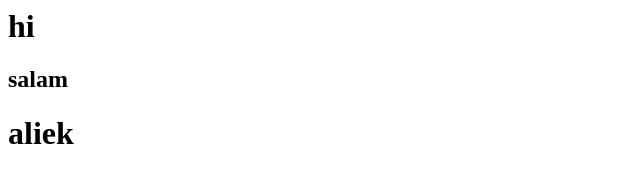
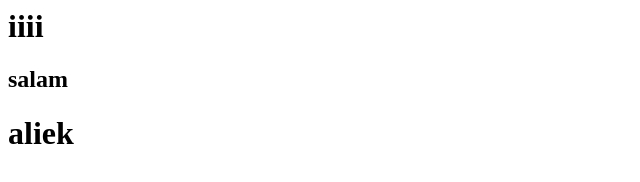
Before and after one commit to Masiha-codnevis/Website, a plain HTML site: page index.html in a window 1280 px wide. Shown: the full height of the page, 0-640 px from the left. Drawn offline with Linux system fonts and the light colour scheme.

Commit message:
Update index.html

```diff
--- a/index.html
+++ b/index.html
@@ -3,7 +3,7 @@
 
 </head>
 <body>
-  <h1>hi</h1>
+  <h1>iiii</h1>
 
   <h2>salam</h2>
 
```
